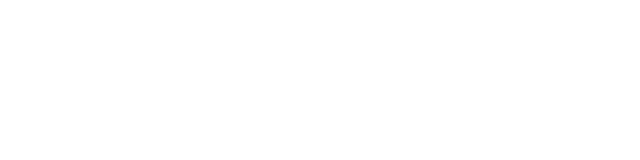
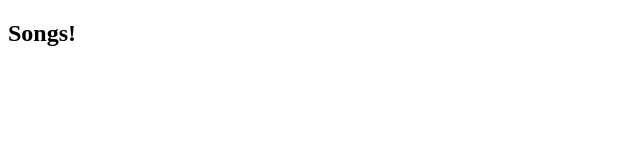
Before and after one commit to djackson5995/music-library-frontend, a React (Create React App) app: page / in a window 1280 px wide. Shown: the top 160 px of the page, without its empty margins (0-640 px from the left). Built offline with nearby package versions, Linux system fonts and the light colour scheme.

Commit message:
rendered header

```diff
--- a/src/App.jsx
+++ b/src/App.jsx
@@ -1,7 +1,11 @@
 import "./App.css";
-
+import Header from "./components/Header/Header";
 function App() {
-  return <div className="App"></div>;
+  return (
+    <div className="App">
+      <Header />
+    </div>
+  );
 }
 
 export default App;
```
